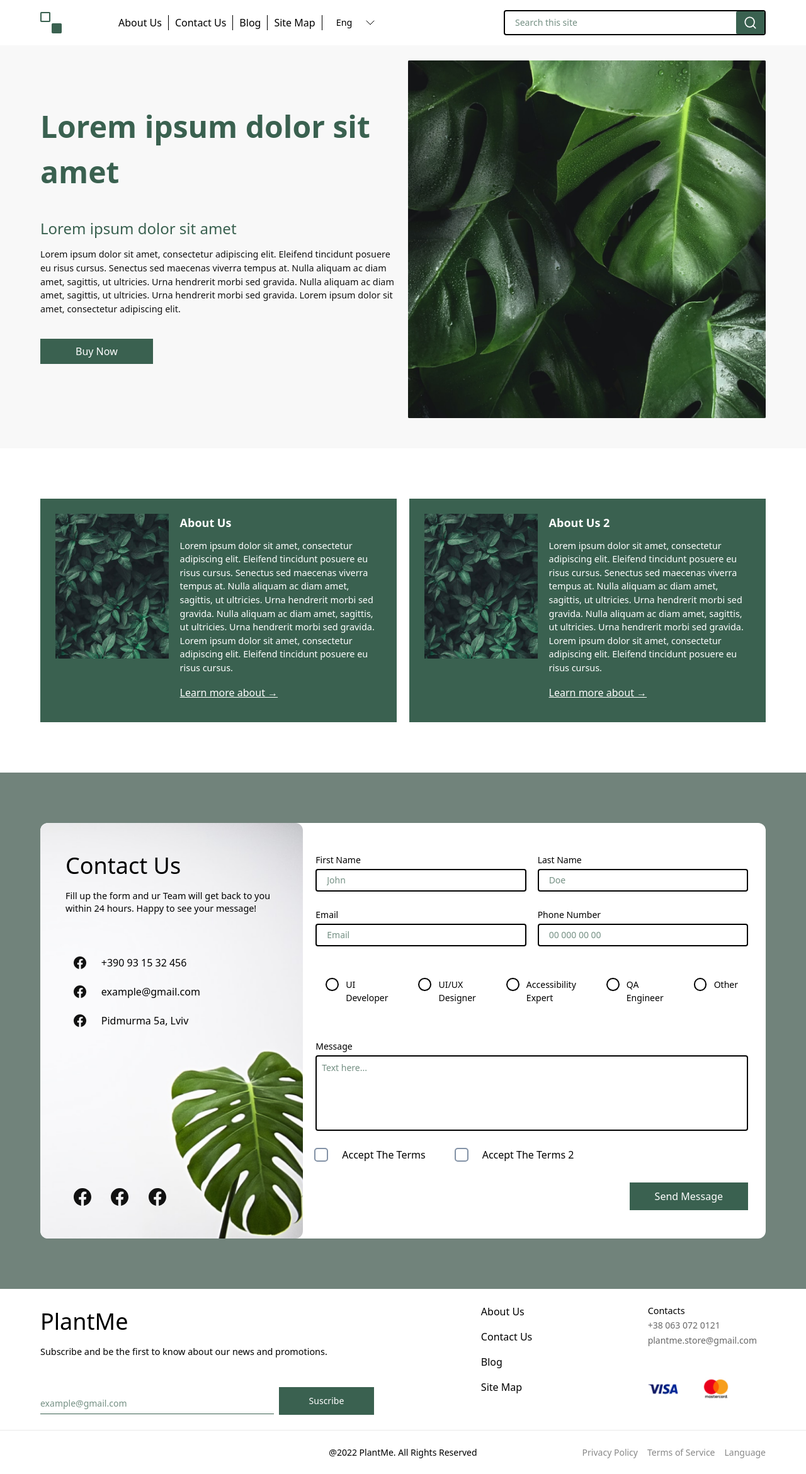
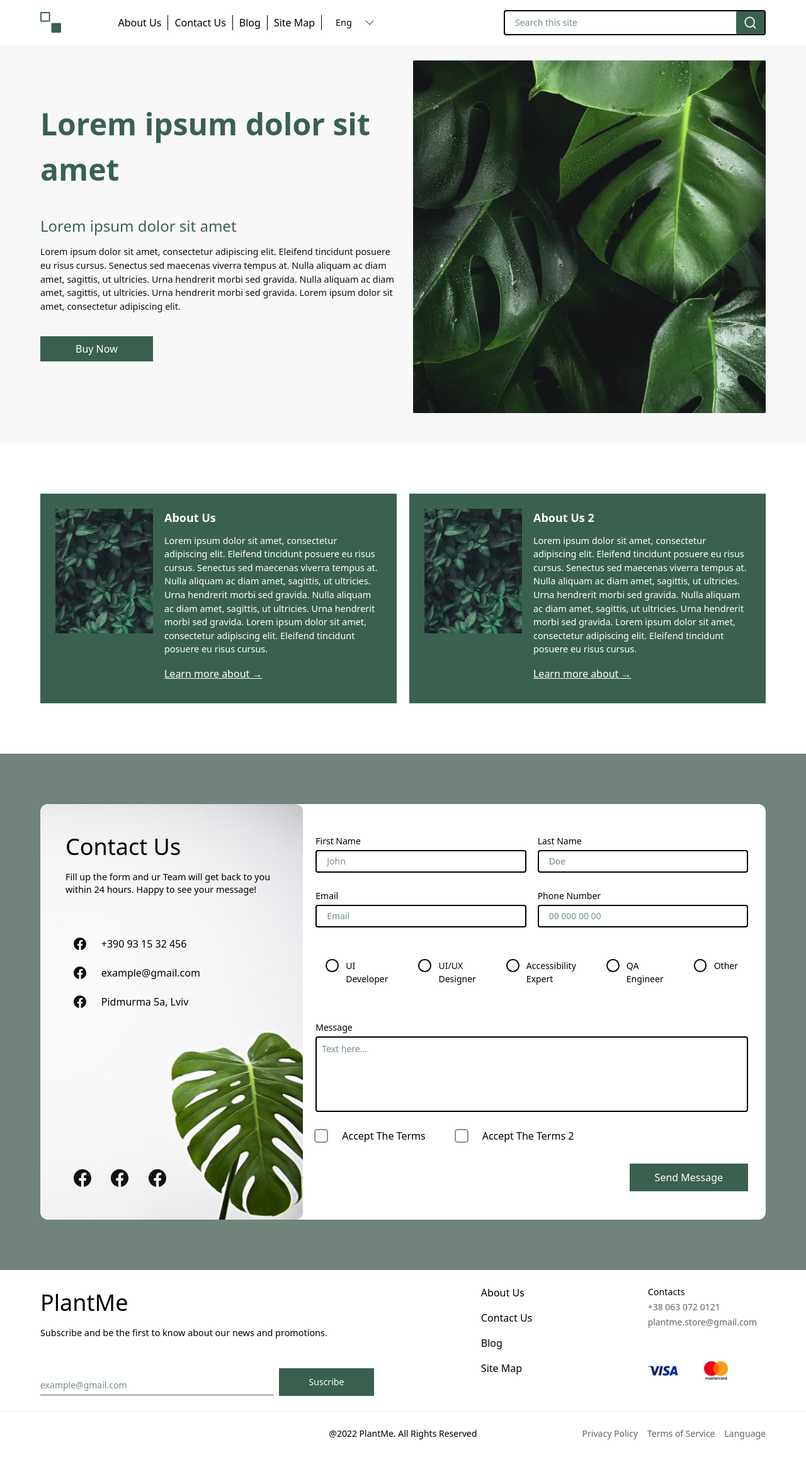
Before and after one commit to RochaDiego04/PlantMe-LandingPage, a React app: page / in a window 1280 px wide. Shown: the whole page at 63% size. After the commit the page ends 2311 px from the top, so only its background shows below. Built offline with nearby package versions, Linux system fonts and the light colour scheme; the HTML template or start-up script is replaced by a standard one.

Commit message:
update: improving SEO best practices

```diff
--- a/src/components/core/ContactCard/ContactCard.tsx
+++ b/src/components/core/ContactCard/ContactCard.tsx
@@ -19,7 +19,13 @@ export default function ContactCard() {
             <Button
               buttonType="anchor"
               mode={ButtonMode.Option}
-              Icon={<img src={Socials} className=" w-5"></img>}
+              Icon={
+                <img
+                  src={Socials}
+                  className=" w-5"
+                  alt="phone number icon"
+                ></img>
+              }
               src="#"
               className=" gap-6"
             >
@@ -30,7 +36,7 @@ export default function ContactCard() {
             <Button
               buttonType="anchor"
               mode={ButtonMode.Option}
-              Icon={<img src={Socials} className=" w-5"></img>}
+              Icon={<img src={Socials} className=" w-5" alt="mail icon"></img>}
               src="#"
               className=" gap-6"
             >
@@ -41,7 +47,9 @@ export default function ContactCard() {
             <Button
               buttonType="anchor"
               mode={ButtonMode.Option}
-              Icon={<img src={Socials} className=" w-5"></img>}
+              Icon={
+                <img src={Socials} className=" w-5" alt="location icon"></img>
+              }
               src="#"
               className=" gap-6"
             >
--- a/src/components/core/CustomCard/CustomCard.css
+++ b/src/components/core/CustomCard/CustomCard.css
@@ -16,6 +16,7 @@
 .customCard__image {
   object-fit: cover;
   flex-shrink: 0;
+  width: 30%;
 }
 
 @media (max-width: 768px) {
--- a/src/components/core/CustomCard/CustomCard.tsx
+++ b/src/components/core/CustomCard/CustomCard.tsx
@@ -20,7 +20,7 @@ export default function CustomCard({
       <img src={img} alt="card image" className="customCard__image" />
 
       <div className="customCard__content text-white">
-        <h4 className=" font-bold text-lg mb-3">{title}</h4>
+        <h3 className=" font-bold text-lg mb-3">{title}</h3>
         {children && children}
         <a className=" underline" href={link}>
           {linkName}
--- a/src/components/sections/FooterSection/FooterSection.css
+++ b/src/components/sections/FooterSection/FooterSection.css
@@ -28,5 +28,5 @@
   display: flex;
   gap: 15px;
   justify-self: end;
-  color: #11111180;
+  color: #111111a7;
 }
--- a/src/components/sections/HeroSection/HeroSection.tsx
+++ b/src/components/sections/HeroSection/HeroSection.tsx
@@ -34,7 +34,11 @@ export default function HeroSection() {
         </div>
       </div>
       <div className="heroSection__rightSide">
-        <img src={image} alt="hero section plants image" />
+        <img
+          className="w-[70vh] object-cover"
+          src={image}
+          alt="hero section plants image"
+        />
       </div>
     </main>
   );
--- a/src/layout/Header/Header.tsx
+++ b/src/layout/Header/Header.tsx
@@ -8,7 +8,7 @@ export default function Header() {
   return (
     <header className="flex justify-between items-center py-4 px-16">
       <div className="flex gap-20">
-        <img src={logo} alt="logo image" />
+        <img src={logo} className="w-[6%] h-auto" alt="logo image" />
         <Nav></Nav>
       </div>
       <div className="w-full max-w-[26rem] sm:max-w-[14rem] md:max-w-[20rem] lg:max-w-[26rem]">
```
